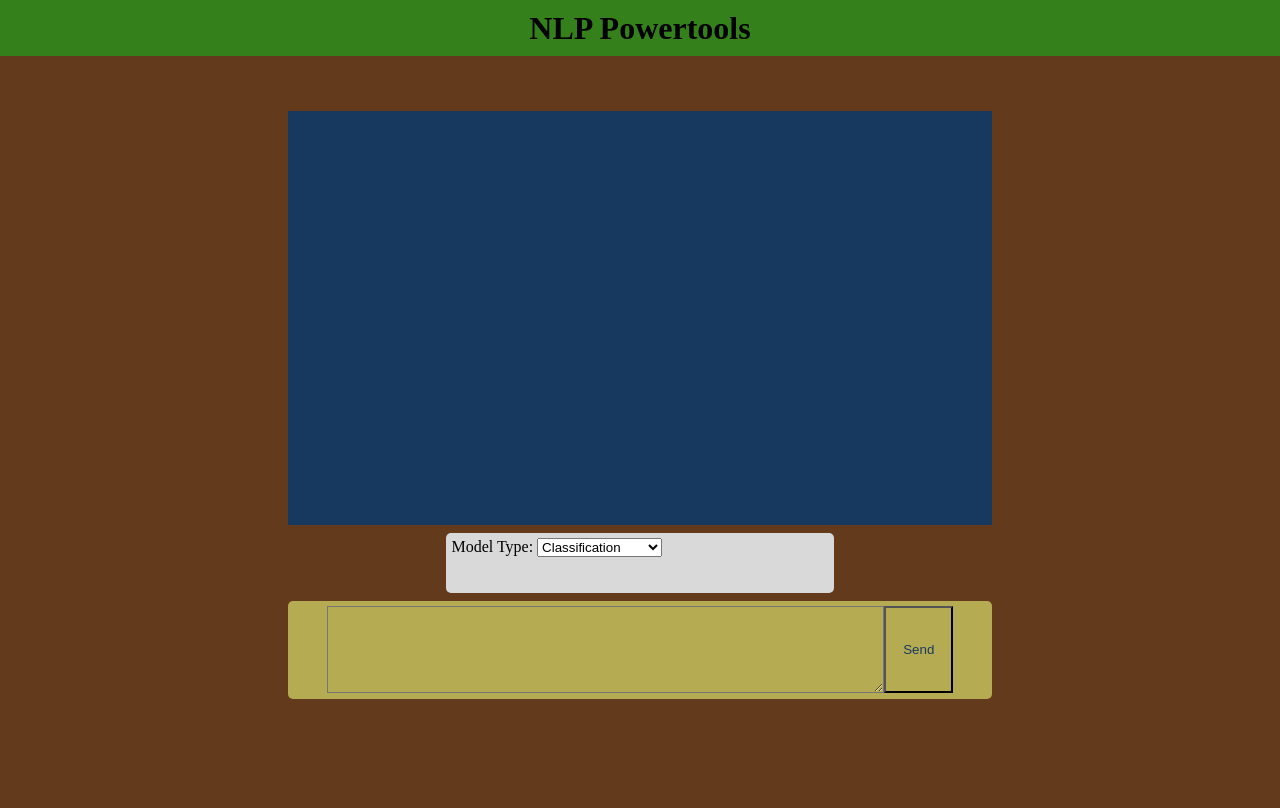
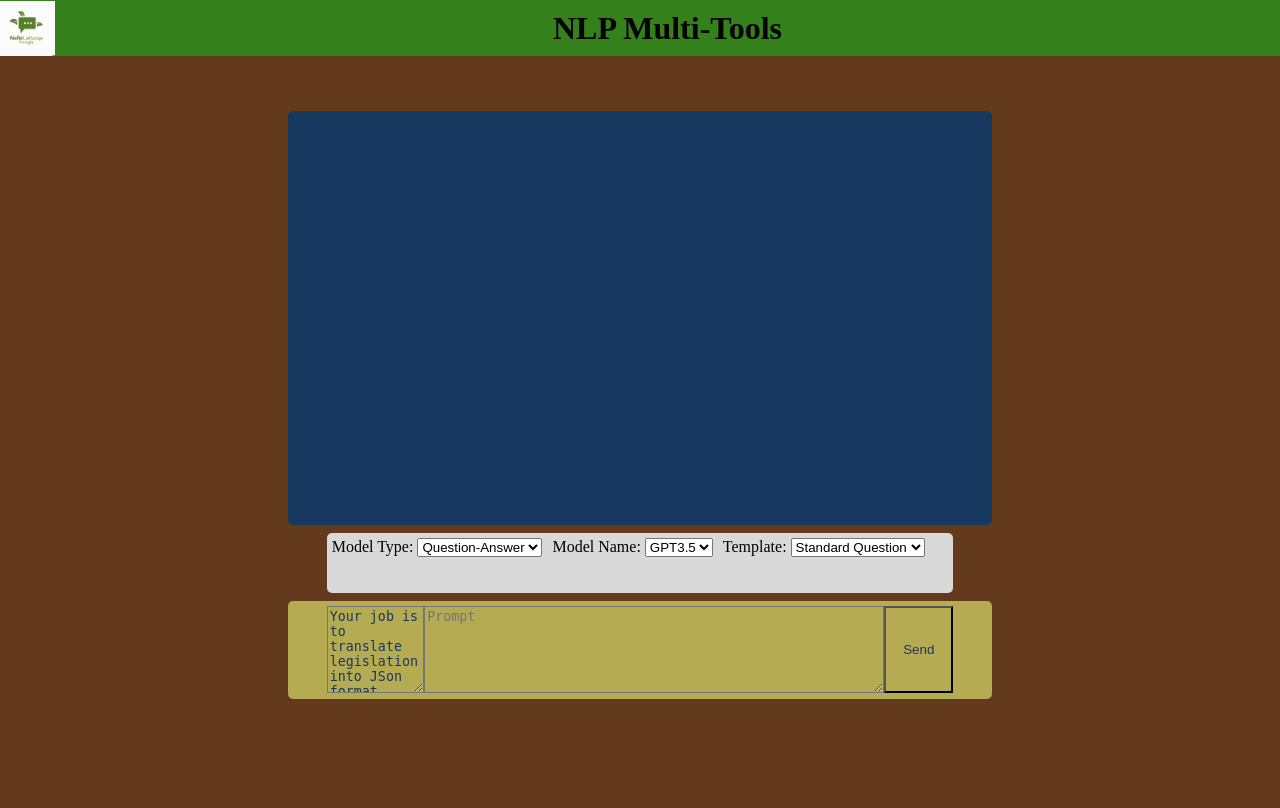
Before and after one commit to KobusWHMeiring/experimentation-station, a Django app: page / in a window 1280 px wide. Run offline with Django 4.2, Linux system fonts and the light colour scheme; data that the repository does not hold is empty.

Commit message:
added gpt4, beefed up gpt3.5, started templating

```diff
--- a/project/app/static/app/scripts.js
+++ b/project/app/static/app/scripts.js
@@ -3,8 +3,12 @@ document.addEventListener("DOMContentLoaded", function() {
     dropdown.addEventListener("change", function() {
         if (dropdown.value === "question-answer") {
           document.getElementById("question-answer-container").classList.remove("hidden")
+          document.getElementById("system-input").classList.remove("hidden")
+          document.getElementById("templates-container").classList.remove("hidden")
         } else {
             document.getElementById("question-answer-container").classList.add("hidden")
+            document.getElementById("system-input").classList.add("hidden")
+            document.getElementById("templates-container").classList.add("hidden")
         }
       });
 })
@@ -24,12 +28,13 @@ inputTextArea.addEventListener('keydown', function(event) {
 
 
 
-function sendUserMessage(prompt_content, model){
+function sendUserMessage(prompt_content,system_prompt, model, template){
 
     displaySettings(model)
     let content =
         {
             "prompt": prompt_content,
+            "system_prompt": system_prompt,
             "model": model,
             "guid": guid,
         }
@@ -45,9 +50,10 @@ function sendUserMessage(prompt_content, model){
     $.ajax(config);
 }
 function send(){
-    console.log('guid in send', guid)
     let prompt_content = document.getElementById("input").value
+    let system_message = document.getElementById("system-input").value
     let model_type = document.getElementById("model-type").value
+    let template = document.getElementById("template").value
     let model = "gpt3.5"
     if(model_type == "question-answer"){
         model = document.getElementById("question-answer").value
@@ -57,7 +63,7 @@ function send(){
     document.getElementById("input").value = ""
     console.log('prompt_content', prompt_content)
     displayUserMessage(prompt_content)
-    response = sendUserMessage(prompt_content, model, guid)
+    response = sendUserMessage(prompt_content, system_message, model, template)
 }
 
 function displaySettings(model){
--- a/project/app/static/app/styles.css
+++ b/project/app/static/app/styles.css
@@ -32,9 +32,10 @@ body{
     height: 55%;
     background-color: #18395F;
     margin-top: 55px;
+    border-radius: 5px;
 }
 .settings-space{
-    width: 55%;
+    width: 89%;
     height: 8%;
     background-color: #D9D9D9;
     margin-top: 8px;
@@ -66,8 +67,21 @@ body{
     display: flex;
 }
 
+
+.inputs{
+    width: 89%;
+    display: flex;
+    flex-direction: row;
+}
+
+.system-input{
+    height: 100%;
+    width: 21%;
+    color: #18395F;
+    background-color: #B5AB52;
+}
 .input{
-    width: 89%;
+    width: 100%;
     height: 100%;
     color: #18395F;
     background-color: #B5AB52;
@@ -81,8 +95,10 @@ body{
 }
 
 .user-message{
-    padding: 8px;
+    padding: 20px;
     color: white;
+    display: flex;
+    justify-content: end;
 }
 
 .settings-output{
@@ -92,9 +108,14 @@ body{
     background-color:#633A1C ;
 }
 
+.templates-container{
+    padding: 5px
+}
+
 .settings-output-container{
     display: flex;
     justify-content: center;
+    padding: 13px;
 }
 
 .response-message{
@@ -111,6 +132,11 @@ body{
     padding: 5px;
 }
 
+.models-container{
+    display: flex;
+    flex-direction: row;
+}
+
 .send-button{
     color: #18395F;
     background-color: #B5AB52;
@@ -118,11 +144,16 @@ body{
 
 .header{
     display: flex;
-    flex-direction: column;
-    justify-content: center;
+    flex-direction: row;
+    justify-content: space-between;
     align-items: center;
 }
 
 .question-answer-container{
     padding: 5px;
 }
+
+.logo{
+    height: 55px;
+    width: 55px;
+}
--- a/project/app/templates/app/index.html
+++ b/project/app/templates/app/index.html
@@ -13,9 +13,11 @@ let guid = "{{guid}}"
 <body>
     <div class='headercontainer' id='headercontainer'>
         <div class='header' id='header'>
-            <div class='left-item'></div>
-            <h1 class='logo'>
-                NLP Powertools
+            <div class='left-item'>
+                <img src ="{% static 'app/nlp-logo.png'%}" class = "logo"/>
+            </div>
+            <h1 class='title'>
+                NLP Multi-Tools
             </h1>
             <div class='right-item'></div>
         </div>
@@ -27,16 +29,17 @@ let guid = "{{guid}}"
             </div>
             <div class='settings-space'>
                 <div class='models-container'>
+
                     <div class = 'model-type-container'>
                         <label for="model-type">Model Type:</label>
                         <select id="model-type" name="model-type">
+                             <option value="question-answer">Question-Answer</option>
                              <option value="classification">Classification</option>
-                             <option value="question-answer">Question-Answer</option>
                              <option value="summarizer">Summarizer</option>
                              <option value="translator">Translator</option>
                         </select>
                     </div>
-                    <div class = 'question-answer-container hidden' id = 'question-answer-container'>
+                    <div class = 'question-answer-container' id = 'question-answer-container'>
                         <label for="question-answer">Model Name:</label>
                         <select id="question-answer" name="question-answer">
                              <option value="gpt3.5">GPT3.5</option>
@@ -46,11 +49,23 @@ let guid = "{{guid}}"
                         </select>
                     </div>
 
+                    <div class = 'templates-container' id = 'templates-container'>
+                        <label for="template">Template:</label>
+                        <select id="template" name="template">
+                             <option value="free-questions">Standard Question</option>
+                             <option value="legislation-parse">Legislation Parse</option>
+                        </select>
+                    </div>
+
                 </div>
             </div>
             <div class='input-space'>
                 <div class='input-bar-container'>
-                    <textarea class='input' id='input'></textarea>
+                    <div class = inputs>
+                        <textarea class='system-input' id='system-input' placeholder="System Prompt">Your job is to translate legislation into JSon format.</textarea>
+                        <textarea class='input' id='input' placeholder="Prompt"></textarea>
+                    </div>
+
                     <button class='send-button' onclick="send()">Send</button>
                 </div>
             </div>
--- a/project/app/transformerhub.py
+++ b/project/app/transformerhub.py
@@ -3,9 +3,13 @@ from app import openai
 
 def get_answer(prompt, model, transcript):
 
-
     if model == "gpt3.5":
         answer = openai.chat3turbo(prompt, transcript)
 
+    if model == "gpt4":
+        answer = openai.chat4(prompt, transcript)
+        print ("gpt4 response in transformer")
+
+
 
     return answer
--- a/project/app/views.py
+++ b/project/app/views.py
@@ -18,9 +18,10 @@ def home(request):
 @csrf_exempt
 def prompt(request):
     prompt = request.POST.get('prompt', None)
-    system_message =  ("you are a javascript developer assistant")
+    system_message =  request.POST.get('system_message', "")
     model = request.POST.get('model', None)
     guid = request.POST.get('guid', None)
+    template = request.POST.get('template', None)
     session = Session.objects.get(guid = guid)
     transcript = Messages.transcript(session)
 
@@ -30,7 +31,9 @@ def prompt(request):
 
     managedata.add_message(guid, prompt, role, model)
 
-    answer = transformerhub.get_answer(prompt, model, transcript)
+    answer = transformerhub.get_answer(prompt, model, transcript, template)
+    print("answer in views")
+    print(answer)
     role = "System"
     prompt = {"user_message":answer,"system_message":"NA"}
     managedata.add_message(guid, prompt, role, model)
```
Also changed, not shown: project/app/openai.py (+10 -3 lines), project/app/static/app/nlp-logo.png (added), 1 other file.
